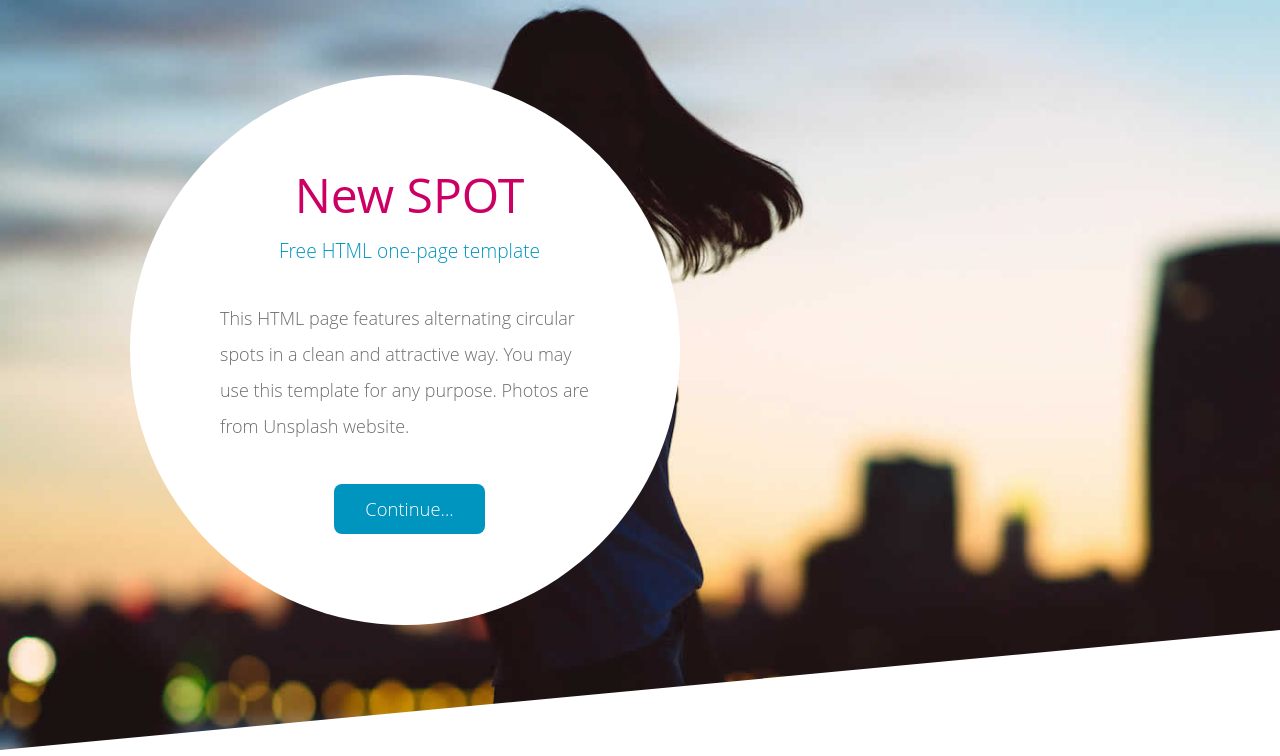
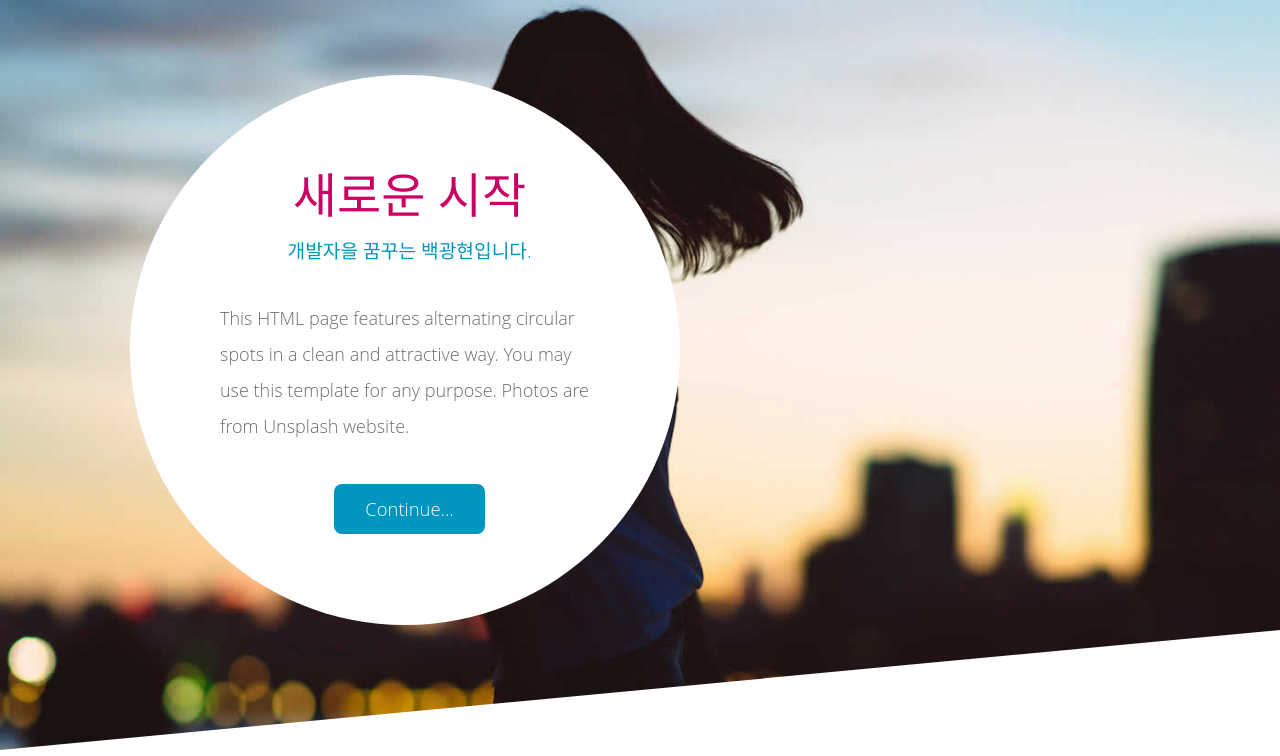
Before and after one commit to baekgwang/baekgwang.github.io, a plain HTML site: page index.html in a window 1280 px wide. Shown: the top 756 px of the page. Drawn offline with Linux system fonts and the light colour scheme.

Commit message:
Update index.html

```diff
--- a/index.html
+++ b/index.html
@@ -25,8 +25,8 @@
                     <div class="col-sm-12">
                         <div class="tm-bg-circle-white tm-flex-center-v">
                             <header class="text-center">
-                                <h1 class="tm-site-title">New SPOT</h1>
-                                <p class="tm-site-subtitle">Free HTML one-page template</p>
+                                <h1 class="tm-site-title">새로운 시작</h1>
+                                <p class="tm-site-subtitle">개발자을 꿈꾸는 백광현입니다.</p>
                             </header>
                             <p>This HTML page features alternating circular spots in a clean and attractive way. You may use this template for any purpose. Photos are from Unsplash website.</p>
                             <p class="text-center mt-4 mb-0">
```
